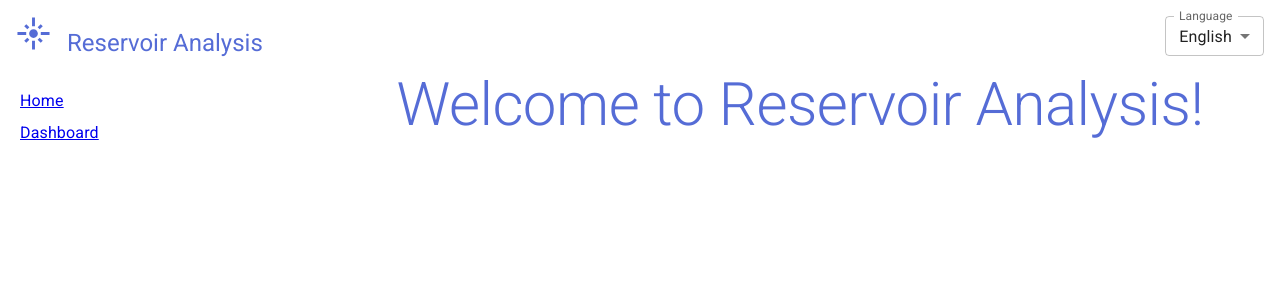
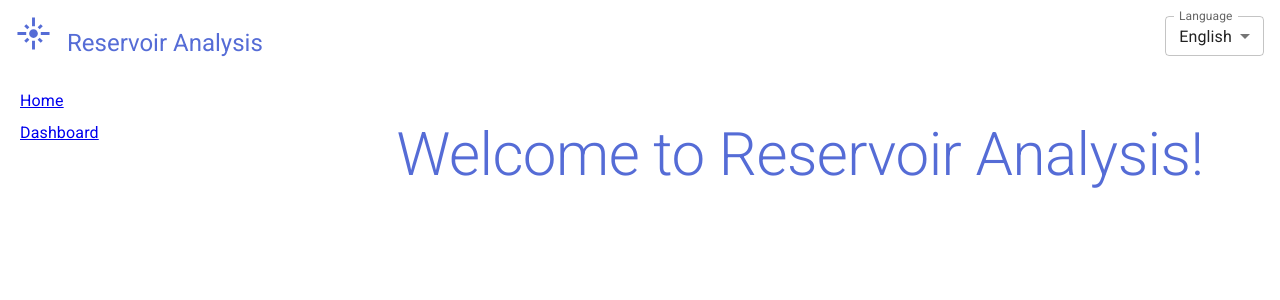
Before and after one commit to borja-munoz/reservoir-analysis, a React (Vite) app in the folder app/: page / in a window 1280 px wide. Shown: the top 300 px of the page. Built offline with nearby package versions, Linux system fonts and the light colour scheme.

Commit message:
Add top margin

```diff
--- a/app/src/pages/HomePage.tsx
+++ b/app/src/pages/HomePage.tsx
@@ -10,6 +10,7 @@ export default function HomePage() {
         display: 'flex',
         flexDirection: 'column',
         alignItems: 'center',
+        marginTop: '50px'
       }}
     >
       <Typography variant="h2" color="primary">
```
